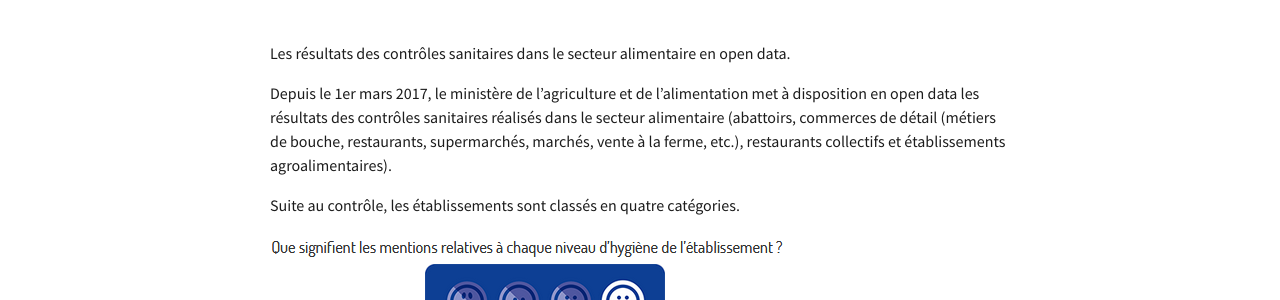
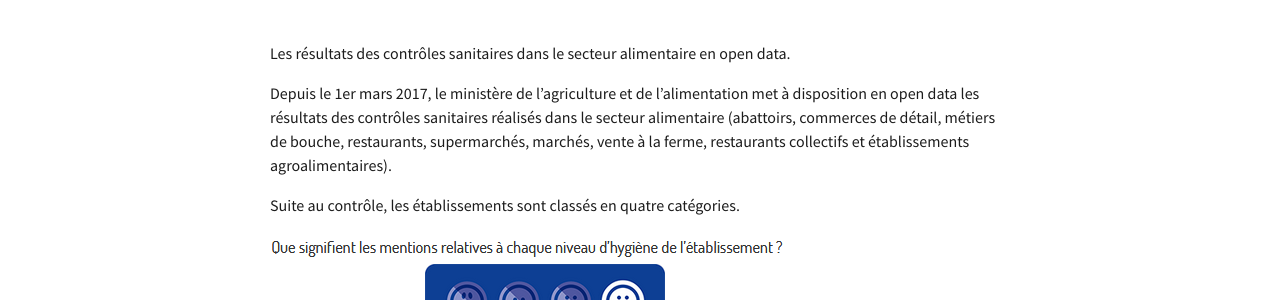
Before and after one commit to etalab/calendrier-lavent, a Jekyll site: the page built from _posts/2017-12-06-day6.md, in a window 1280 px wide and 900 px high, scrolled down 361 px. Shown: the part 177-477 px from the top of the window. Built offline with Jekyll 4.4.1, drawn with Linux system fonts in a browser that asks for light colours; our own code applies the rules of GitHub Pages for plain Markdown files; comment, search, counter and statistics services are not loaded; some of the changed text lies outside the part shown.

Commit message:
Simplification de la rédaction

```diff
--- a/_posts/2017-12-06-day6.md
+++ b/_posts/2017-12-06-day6.md
@@ -11,7 +11,7 @@ Les résultats des contrôles sanitaires dans le secteur alimentaire en open dat
 
 <!--more-->
 
-Depuis le 1er mars 2017, le ministère de l'agriculture et de l'alimentation met à disposition en open data les résultats des contrôles sanitaires réalisés dans le secteur alimentaire (abattoirs, commerces de détail (métiers de bouche, restaurants, supermarchés, marchés, vente à la ferme, etc.), restaurants collectifs et établissements agroalimentaires).
+Depuis le 1er mars 2017, le ministère de l'agriculture et de l'alimentation met à disposition en open data les résultats des contrôles sanitaires réalisés dans le secteur alimentaire (abattoirs, commerces de détail, métiers de bouche, restaurants, supermarchés, marchés, vente à la ferme, restaurants collectifs et établissements agroalimentaires).
 
 Suite au contrôle, les établissements sont classés en quatre catégories.
 
```
Also changed, not shown: other parts of _posts/2017-12-06-day6.md (+1 -2 lines).
